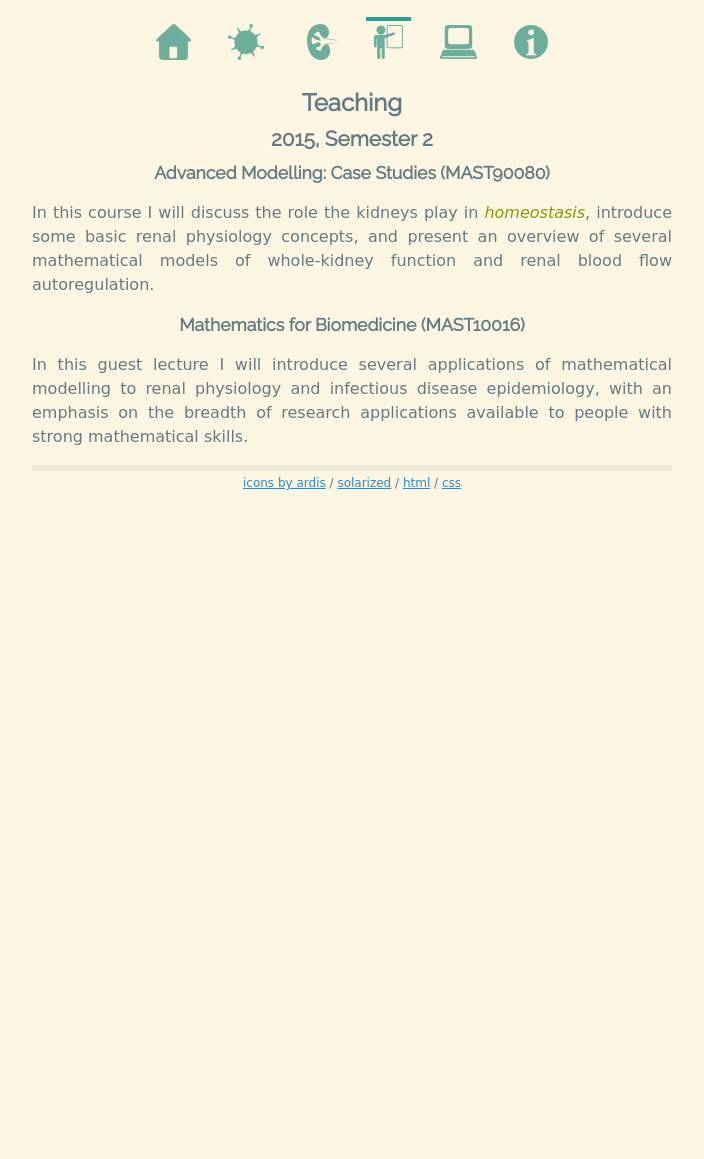
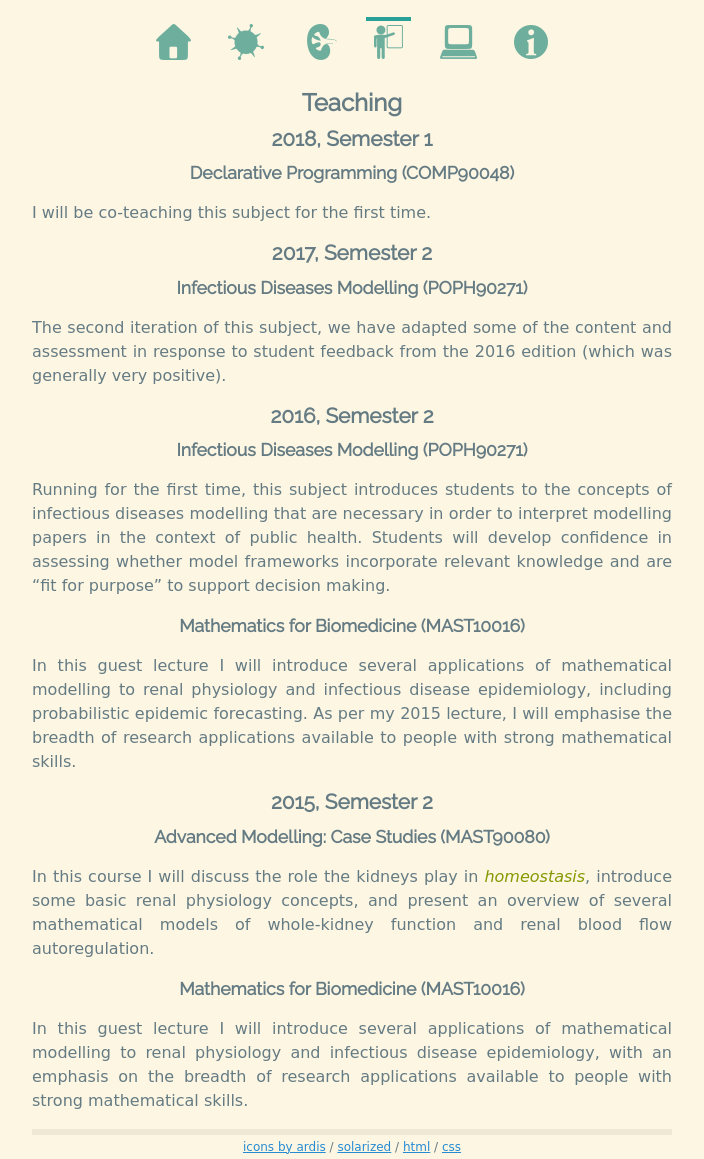
Before and after one commit to robmoss/previous2-robmoss.github.io, a Jekyll site: the page built from teaching/index.md, in a window 1280 px wide. Shown: the whole page, without its empty margins (288-992 px from the left). Built offline with Jekyll 4.4.1, drawn with Linux system fonts in a browser that asks for light colours; some web fonts are replaced; before the commit the page ends 900 px from its top, so only the background shows below that.

Commit message:
Update my teaching contributions

```diff
--- a/teaching/index.md
+++ b/teaching/index.md
@@ -2,6 +2,39 @@
 title: Teaching
 category: teaching
 ---
+
+## 2018, Semester 1
+
+### Declarative Programming (COMP90048)
+
+I will be co-teaching this subject for the first time.
+
+## 2017, Semester 2
+
+### Infectious Diseases Modelling (POPH90271)
+
+The second iteration of this subject, we have adapted some of the content and
+assessment in response to student feedback from the 2016 edition (which was
+generally very positive).
+
+## 2016, Semester 2
+
+### Infectious Diseases Modelling (POPH90271)
+
+Running for the first time, this subject introduces students to the concepts
+of infectious diseases modelling that are necessary in order to interpret
+modelling papers in the context of public health.
+Students will develop confidence in assessing whether model frameworks
+incorporate relevant knowledge and are "fit for purpose" to support decision
+making.
+
+### Mathematics for Biomedicine (MAST10016)
+
+In this guest lecture I will introduce several applications of mathematical
+modelling to renal physiology and infectious disease epidemiology, including
+probabilistic epidemic forecasting.
+As per my 2015 lecture, I will emphasise the breadth of research applications
+available to people with strong mathematical skills.
 
 ## 2015, Semester 2
 
```
